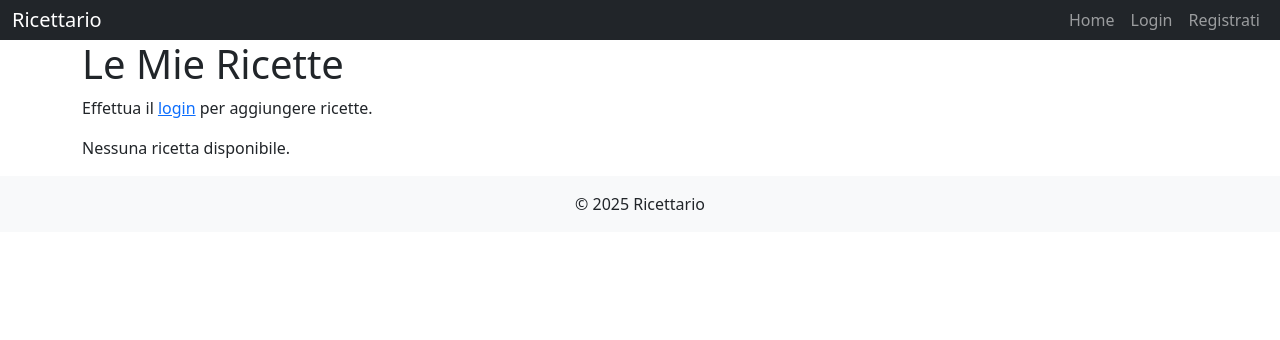
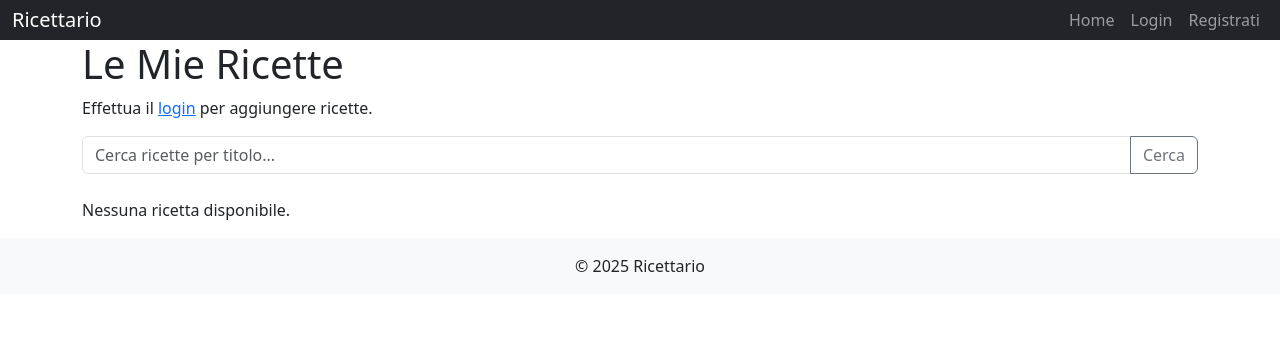
Before and after one commit to 2mcreations/ricette, a PHP site: page / in a window 1280 px wide. Shown: the top 340 px of the page. Run offline with PHP 8.4, Linux system fonts and the light colour scheme; data that the repository does not hold is empty; a stand-in replaces the project's code that opens the database connection; some libraries are stand-ins or nearby versions.

Commit message:
fix ricerca

```diff
--- a/index.php
+++ b/index.php
@@ -51,16 +51,16 @@ try {
             <?php endif; ?>
             <?php if (isset($_SESSION['user_id'])): ?>
                 <p>Benvenuto, <?php echo htmlspecialchars($_SESSION['username']); ?>!</p>
+                <a href="<?php echo BASE_PATH; ?>add_recipe" class="btn btn-primary mb-3">Aggiungi Ricetta</a>
+                <?php else: ?>
+                    <p>Effettua il <a href="<?php echo BASE_PATH; ?>login">login</a> per aggiungere ricette.</p>
+                <?php endif; ?>
                 <form method="GET" class="mb-4">
                     <div class="input-group">
                         <input type="text" class="form-control" name="search" placeholder="Cerca ricette per titolo..." value="<?php echo isset($_GET['search']) ? htmlspecialchars($_GET['search']) : ''; ?>">
                         <button class="btn btn-outline-secondary" type="submit">Cerca</button>
                     </div>
                 </form>
-                <a href="<?php echo BASE_PATH; ?>add_recipe" class="btn btn-primary mb-3">Aggiungi Ricetta</a>
-                <?php else: ?>
-                    <p>Effettua il <a href="<?php echo BASE_PATH; ?>login">login</a> per aggiungere ricette.</p>
-                    <?php endif; ?>
                     <div class="row">
                         <?php if (empty($recipes)): ?>
                             <p>Nessuna ricetta disponibile.</p>
```
